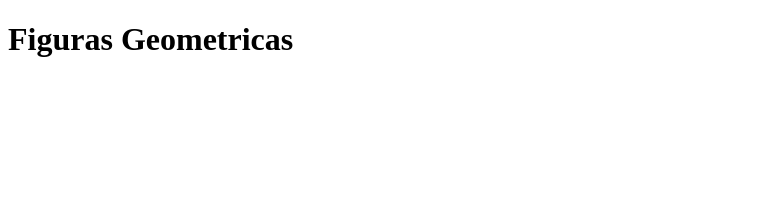
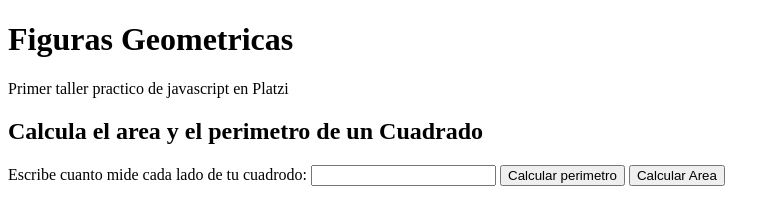
Before and after one commit to ArmandoAra/figuras-geometricas-JS, a plain HTML site: page index.html in a window 1280 px wide. Shown: the whole page, without its empty margins (0-780 px from the left). Drawn offline with Linux system fonts and the light colour scheme.

Commit message:
Hasta aqui la clase, agregamos formulario y creamos una funsion para los botones

```diff
--- a/index.html
+++ b/index.html
@@ -7,10 +7,27 @@
     <title>Figuras geometricas Curso de Platzi</title>
 </head>
 <body>
-    <h1>
-        Figuras Geometricas
-    </h1>
-
+    <header>
+        <h1>
+            Figuras Geometricas
+        </h1>
+        <p>Primer taller practico de javascript en Platzi</p>
+    </header>
+    <section>
+        <h2>Calcula el area y el perimetro de un Cuadrado</h2>
+        <form for="InputCuadrado">
+            <label>
+                Escribe cuanto mide cada lado de tu cuadrodo:
+            </label>
+            <input id="InputCuadrado" type="number"/>
+            <button type="button" onclick="calcularPerimetroCuadrado()">
+                Calcular perimetro
+            </button>
+            <button type="button" onclick="calcularAreaCuadrado()">
+                Calcular Area
+            </button>
+        </form>
+    </section>
 
 
     <script src="index.js "></script>
--- a/index.js
+++ b/index.js
@@ -36,3 +36,21 @@ function perimetroCirculo(radio){
 function areaCirculo(radio) {
     return( radio * radio) * PI;
 }
+
+// Aqui interactuamos con el HTML
+
+function calcularPerimetroCuadrado(){
+    const input = document.getElementById('InputCuadrado');
+    const value = input.value;
+
+    const perimetro = perimetroCuadrado(value);
+    alert(perimetro);
+}
+
+function calcularAreaCuadrado(){
+    const input = document.getElementById('InputCuadrado');
+    const value = input.value;
+
+    const area = areaCuadrado(value);
+    alert(area);
+}
```
